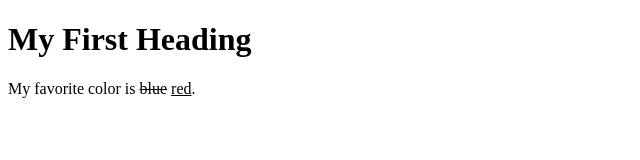
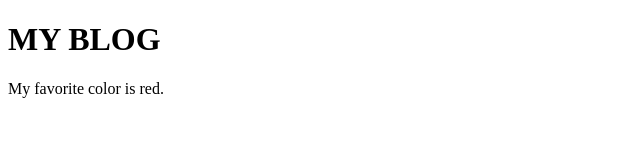
Before and after one commit to elinavempere/my_webpage, a plain HTML site: page index.html in a window 1280 px wide. Shown: the whole page, without its empty margins (0-640 px from the left). Drawn offline with Linux system fonts and the light colour scheme.

Commit message:
Update index.html

```diff
--- a/index.html
+++ b/index.html
@@ -2,8 +2,8 @@
 <html>
 <body>
 
-<h1>My First Heading</h1>
-<p>My favorite color is <del>blue</del> <ins>red</ins>.</p>
+<h1>MY BLOG</h1>
+<p>My favorite color is red.</p>
 
 </body>
 </html>
```
